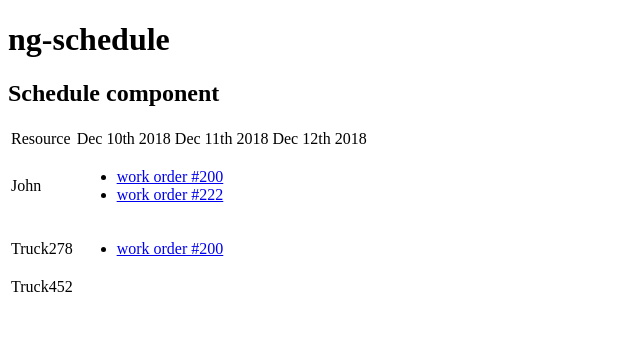
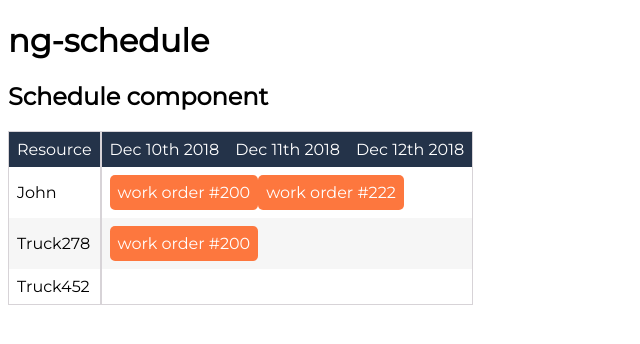
Before and after one commit to svillegascreative/ng-schedule, an Angular app: page / in a window 1280 px wide. Shown: the top 344 px of the page, without its empty margins (0-640 px from the left). Built offline with nearby package versions, Linux system fonts and the light colour scheme.

Commit message:
Add basic styles

```diff
--- a/src/app/schedule/schedule.component.html
+++ b/src/app/schedule/schedule.component.html
@@ -1,8 +1,8 @@
 <h2>Schedule component</h2>
 
 
-<table>
-  <thead>
+<table class="ngsc-table">
+  <thead class="ngsc-head">
     <tr>
       <td>Resource</td>
       <td *ngFor="let date of headerDates">
@@ -14,8 +14,8 @@
     <tr *ngFor="let resource of schedule.resources">
       <td>{{ resource.name }}</td>
       <td [attr.colspan]=headerDates.length>
-        <ul>
-          <li *ngFor="let event of resource.events">
+        <ul class="ngsc-events-list">
+          <li *ngFor="let event of resource.events" class="ngsc-event">
             <a href="{{ event.url }}">{{ event.name }}</a>
           </li>
         </ul>
--- a/src/app/schedule/schedule.component.scss
+++ b/src/app/schedule/schedule.component.scss
@@ -0,0 +1,50 @@
+@import '../../assets/scss/variables';
+
+
+// TABLE
+// ================================
+
+.ngsc-table {
+  border: 1px solid $border-color;
+  border-collapse: collapse;
+  td {
+    padding: 0.5rem;
+  }
+}
+
+.ngsc-head {
+  background-color: $thead-bg;
+  color: $thead-color;
+}
+
+tbody {
+  tr:nth-child(2) {
+    background-color: $row-shade;
+  }
+}
+
+tr td:first-of-type {
+  border-right: 2px solid $border-color;
+}
+
+
+// EVENTS
+// ================================
+
+.ngsc-events-list {
+  list-style: none;
+  margin: 0;
+  padding: 0;
+}
+
+.ngsc-event {
+  display: inline-block;
+  background-color: $event-bg-1;
+  border-radius: 5px;
+  padding: 0.5rem;
+
+  a {
+   color: $event-color;
+   text-decoration: none;
+  }
+}
--- a/src/assets/scss/_variables.scss
+++ b/src/assets/scss/_variables.scss
@@ -0,0 +1,17 @@
+// colors
+$thead-bg: #243349;
+$thead-color: #fff;
+$row-shade: #F6F6F6;
+$border-color: #D7D3D7;
+
+$event-bg-1: #FD773E;
+$event-bg-2: #FD773E;
+$event-bg-3: #FD773E;
+$event-bg-4: #FD773E;
+$event-color: #fff;
+
+
+// typography
+@import url('https://fonts.googleapis.com/css?family=Montserrat');
+
+$basefont-family: 'Montserrat', sans-serif;
--- a/src/styles.scss
+++ b/src/styles.scss
@@ -1 +1,11 @@
-/* You can add global styles to this file, and also import other style files */
+@import './assets/scss/variables';
+
+*,
+*::before,
+*::after {
+  box-sizing: border-box;
+}
+
+html, body {
+  font-family: $basefont-family;
+}
```
